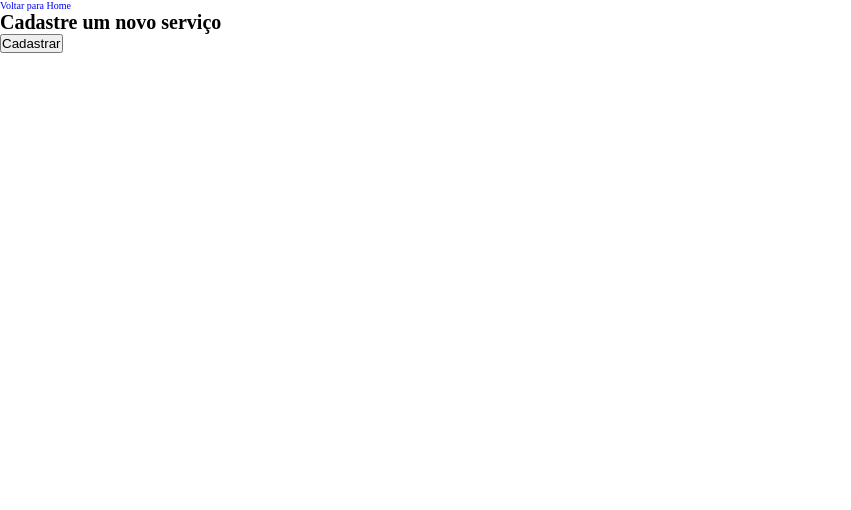
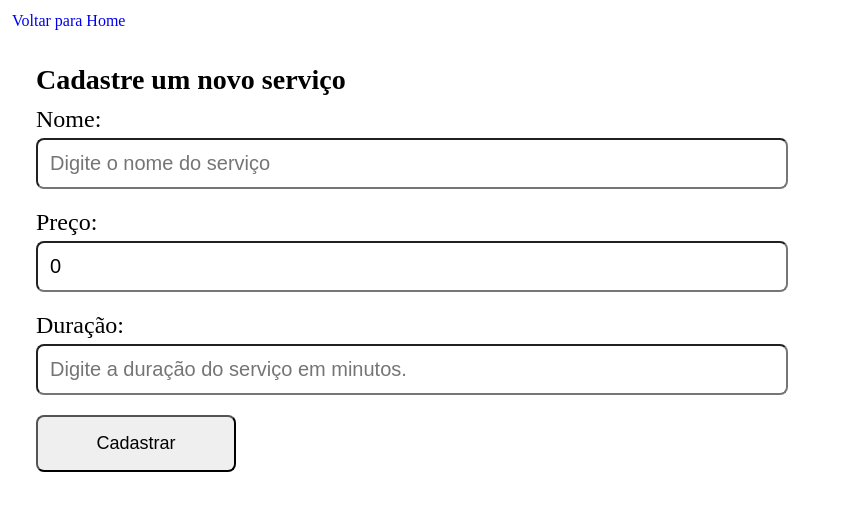
Before and after one commit to EduardoAugustoFReis/TCC-FrontEnd, a React (Vite) app: page /new-service in a window 1280 px wide. Shown: the top 510 px of the page, without its empty margins (0-851 px from the left). Built offline with nearby package versions, Linux system fonts and the light colour scheme; sample sign-in values are in the browser's storage.

Commit message:
Service section criada.

```diff
--- a/src/components/Footer/FooterItems/index.tsx
+++ b/src/components/Footer/FooterItems/index.tsx
@@ -10,17 +10,17 @@ const FooterItems = () => {
 
       <ul>
         <li>
-          <a href="/home" target="_blank">
+          <a href="#">
             <FaInstagram />
           </a>
         </li>
         <li>
-          <a href="/home" target="_blank">
+          <a href="#">
             <FaSquareXTwitter />
           </a>
         </li>
         <li>
-          <a href="/home" target="_blank">
+          <a href="#">
             <FaFacebook />
           </a>
         </li>
--- /dev/null
+++ b/src/components/ServiceData/ServiceCard/index.tsx
@@ -0,0 +1,47 @@
+import useAuth from "../../../context/Auth/useAuth";
+import type { IService } from "../../../types";
+import { ServiceCardContainer } from "./styles";
+import { FaRegTrashCan } from "react-icons/fa6";
+import { api } from "../../../services/api";
+
+interface ServiceCardProps {
+  service: IService;
+}
+
+const ServiceCard = ({ service }: ServiceCardProps) => {
+  const { user } = useAuth();
+
+  const handleDeleteService = async () => {
+    const confirmDeleteService = confirm(
+      "Você tem certeza que deseja deletar esse serviço ?"
+    );
+
+    if (confirmDeleteService) {
+      try {
+        api.delete(`/services/${service.id}`);
+        alert("Serviço deletado com sucesso.");
+      } catch (error) {
+        console.log("Erro ao deletar serviço.", error);
+      }
+    }
+  };
+
+  return (
+    <ServiceCardContainer>
+      <div className="serviceCard">
+        {user?.role === "admin" && (
+          <button onClick={handleDeleteService} className="trashButton">
+            <FaRegTrashCan />
+          </button>
+        )}
+        <div className="textBox">
+          <h3>{service.name}</h3>
+          <p>Preço: R$ {service.price}</p>
+          <p>Duração: {service.duration}</p>
+        </div>
+      </div>
+    </ServiceCardContainer>
+  );
+};
+
+export default ServiceCard;
--- /dev/null
+++ b/src/components/ServiceData/ServiceCard/styles.ts
@@ -0,0 +1,40 @@
+import styled from "styled-components";
+import { breakpoints } from "../../../styles/breakpoints";
+
+export const ServiceCardContainer = styled.div`
+  position: relative;
+  display: flex;
+  flex-direction: column;
+  align-items: flex-start;
+  border: 1px solid #000;
+  border-radius: 0.8rem;
+  padding: 1.8rem;
+
+  .textBox {
+    margin: 1.0rem 0rem;
+    h3 {
+      font-size: 2rem;
+      padding-bottom: 0.4rem;
+    }
+
+    p {
+      font-size: 1.8rem;
+    }
+  }
+
+  .trashButton {
+    position: absolute;
+    top: 0.5rem;
+    right: 0.5rem;
+    background: transparent;
+    border: none;
+    cursor: pointer;
+    font-size: 1.8rem;
+  }
+
+  @media (max-width: ${breakpoints.mobile}) {
+    .serviceCard {
+      flex-direction: column;
+    }
+  }
+`;
--- /dev/null
+++ b/src/components/ServiceData/index.tsx
@@ -0,0 +1,33 @@
+import { useEffect, useState } from "react"
+import { ServiceDataContainer } from "./styles"
+import type { IService } from "../../types";
+import { api } from "../../services/api";
+import ServiceCard from "./ServiceCard";
+
+const ServicesData = () => {
+  const [services, setServices] = useState<IService[] | null>([]);
+
+  useEffect(() => {
+    const fetchServices = async () => {
+      try {
+        const response = await api.get<IService[]>("/services");
+        setServices(response.data);
+      } catch (error) {
+        console.log("Erro ao buscar serviços", error);
+      }
+    };
+    fetchServices();
+  },[services])
+
+  return (
+    <ServiceDataContainer>
+      {services?.map(service => {
+        return (
+          <ServiceCard key={service.id} service={service}/>
+        )
+      })}
+    </ServiceDataContainer>
+  )
+}
+
+export default ServicesData
--- /dev/null
+++ b/src/components/ServiceData/styles.ts
@@ -0,0 +1,16 @@
+import styled from "styled-components";
+import { breakpoints } from "../../styles/breakpoints";
+
+export const ServiceDataContainer = styled.div`
+  display: flex;
+  justify-content: space-around;
+  flex-wrap: wrap;
+  gap: 0.5rem;
+
+  margin: 1.0rem 0rem;
+
+  @media (max-width: ${breakpoints.mobile}) {
+    display: flex;
+    flex-direction: column;
+  }
+`;
--- a/src/context/Auth/AuthProvider.tsx
+++ b/src/context/Auth/AuthProvider.tsx
@@ -22,7 +22,10 @@ export default function AuthProvider({ children }: AuthProviderProps) {
     setLoading(true);
     try {
       // retorna um "user" e o token
-      const response = await api.post<ILoginResponse>("/login", { email, password });
+      const response = await api.post<ILoginResponse>("/login", {
+        email,
+        password,
+      });
 
       // pego o "user" e o token da "data"
       const { user: loggedUser, token } = response.data;
@@ -43,10 +46,16 @@ export default function AuthProvider({ children }: AuthProviderProps) {
     }
   };
 
-  const logout = () => {
-    setUser(null);
-    localStorage.removeItem("user");
-    localStorage.removeItem("token");
+  const logout = async () => {
+    try {
+      await api.post<ILoginResponse>("/login/logout");
+    } catch (error) {
+      console.log("Erro ao fazer logout", error);
+    } finally {
+      setUser(null);
+      localStorage.removeItem("user");
+      localStorage.removeItem("token");
+    }
   };
   return (
     <AuthContext.Provider value={{ user, setUser, login, logout, loading }}>
--- a/src/pages/Home/index.tsx
+++ b/src/pages/Home/index.tsx
@@ -4,6 +4,7 @@ import GreetingSection from "../../components/GreetingSection";
 import Header from "../../components/Header";
 import HomeCarouselBox from "../../components/HomeCarouselBox";
 import SectionHome from "../../components/SectionHomePage";
+import ServicesData from "../../components/ServiceData";
 import UserDataSection from "../../components/UserDataSection";
 import {
   CarouselHomeContainer,
@@ -19,18 +20,18 @@ const Home = () => {
       <MainHomeContent>
         <GreetingHomeContainer>
           <UserDataSection />
-          <GreetingSection/>
+          <GreetingSection />
         </GreetingHomeContainer>
 
         <CarouselHomeContainer>
           <HomeCarouselBox />
         </CarouselHomeContainer>
 
-        <SectionHome title="Nossos Serviços">
-          <p>Nossos serviços</p>
+        <SectionHome title="Conheça nossos serviços">
+          <ServicesData />
         </SectionHome>
 
-        <SectionHome title="Conheça nosso time de Barbeiros">
+        <SectionHome title="Conheça nosso time de barbeiros">
           <BarbersData />
         </SectionHome>
       </MainHomeContent>
--- a/src/pages/MyAccount/index.tsx
+++ b/src/pages/MyAccount/index.tsx
@@ -1,4 +1,4 @@
-import { Link } from "react-router-dom";
+import { Link, useNavigate } from "react-router-dom";
 import { MyAccountContainer, MyAccountForm } from "./styles";
 import Input from "../../components/Input";
 import { useState } from "react";
@@ -13,6 +13,8 @@ const MyAccount = () => {
   const [password, setPassword] = useState("");
   const [phone, setPhone] = useState("");
   const [avatar, setAvatar] = useState<File | null>(null);
+  const navigate = useNavigate();
+
 
   const handleSubmit = async (e: React.FormEvent<HTMLFormElement>) => {
     e.preventDefault();
@@ -36,6 +38,7 @@ const MyAccount = () => {
       alert("Dados atualizados com sucesso.");
       setUser(updatedUser);
       localStorage.setItem("user", JSON.stringify(updatedUser));
+      navigate("/home");
     } catch (error) {
       console.log("Erro ao atulizar usuário", error);
     }
--- a/src/pages/NewEmployee/index.tsx
+++ b/src/pages/NewEmployee/index.tsx
@@ -1,6 +1,6 @@
 import { useState } from "react";
 import { NewEmployeeContainer, NewEmployeeForm } from "./styles";
-import { Link } from "react-router-dom";
+import { Link, useNavigate } from "react-router-dom";
 import Input from "../../components/Input";
 import SelectNewBarber from "../../components/SelectNewBarber";
 import { api } from "../../services/api";
@@ -13,6 +13,7 @@ const NewEmployee = () => {
   const [phone, setPhone] = useState("");
   const [role, setRole] = useState("");
   const [avatar, setAvatar] = useState<File | null>(null);
+  const navigate = useNavigate();
 
   const handleNewEmployeeSubmit = async (
     e: React.FormEvent<HTMLFormElement>
@@ -51,6 +52,7 @@ const NewEmployee = () => {
       setPhone("");
       setRole("");
       setAvatar(null);
+      navigate("/home");
     } catch (error) {
       console.log("Erro ao cadastrar novo funcionário.", error);
       alert("Erro ao cadastrar funcionário.");
--- a/src/pages/NewService/index.tsx
+++ b/src/pages/NewService/index.tsx
@@ -1,14 +1,84 @@
-import { Link } from "react-router-dom";
+import { Link, useNavigate } from "react-router-dom";
 import { NewServiceContainer, NewServiceForm } from "./styles";
+import Input from "../../components/Input";
+import { useState } from "react";
+import { api } from "../../services/api";
 
 const NewService = () => {
+  const [name, setName] = useState("");
+  const [price, setPrice] = useState(0);
+  const [duration, setDuration] = useState("");
+  const navigate = useNavigate();
+
+  const handleNewService = async (e: React.FormEvent<HTMLFormElement>) => {
+    e.preventDefault();
+
+    try {
+      if (!name.trim()) {
+        alert("O nome é obrigatório.");
+        return;
+      }
+
+      if (!price || isNaN(price) || price <= 0) {
+        alert("O preço é obrigatório, e deve ser maior que zero.");
+        return;
+      }
+
+      if (!duration.trim()) {
+        alert("A duração é obrigatória.");
+        return;
+      }
+
+      const response = await api.post("/services", {
+        name,
+        price,
+        duration,
+      });
+
+      alert("Serviço cadastrado com sucesso.");
+      setName("");
+      setPrice(0);
+      setDuration("");
+      navigate("/home");
+      console.log(response.data);
+    } catch (error) {
+      console.log("Erro ao cadastrar serviço.", error);
+    }
+  };
+
+  const capitalizeFirst = (text: string) => {
+    if (!text) return "";
+    return text.charAt(0).toUpperCase() + text.slice(1);
+  }
+
   return (
     <NewServiceContainer>
       <Link to={`/home`}>Voltar para Home</Link>
       <main>
-        <h1>Cadastre um novo serviço</h1>
-        <NewServiceForm>
-
+        <NewServiceForm onSubmit={handleNewService}>
+          <h2>Cadastre um novo serviço</h2>
+          <Input
+            id="name"
+            label="Nome:"
+            placeholder="Digite o nome do serviço"
+            value={name}
+            onChange={(e) => setName(capitalizeFirst(e.target.value))}
+          />
+          <Input
+            id="price"
+            label="Preço:"
+            type="number"
+            placeholder="Digite o preço do serviço"
+            value={price}
+            onChange={(e) => setPrice(Number(e.target.value))}
+          />
+          <Input
+            id="duration"
+            label="Duração:"
+            placeholder="Digite a duração do serviço em minutos."
+            value={duration}
+            onChange={(e) => setDuration(e.target.value)}
+          />
 
           <button type="submit">Cadastrar</button>
         </NewServiceForm>
--- a/src/pages/NewService/styles.ts
+++ b/src/pages/NewService/styles.ts
@@ -1,9 +1,44 @@
 import styled from "styled-components";
+import { breakpoints } from "../../styles/breakpoints";
 
 export const NewServiceContainer = styled.div`
+  padding: 1.2rem;
 
+  a {
+    font-size: 1.6rem;
+  }
 `;
 
 export const NewServiceForm = styled.form`
+  display: flex;
+  flex-direction: column;
+  padding: 2.4rem;
+  width: 80rem;
+  margin: 1rem 0;
 
+  h2 {
+    font-size: 2.8rem;
+  }
+
+  button {
+    margin-top: 1rem;
+    padding: 1.6rem;
+    font-size: 1.8rem;
+    width: 20rem;
+    border-radius: 0.8rem;
+  }
+
+  @media (max-width: ${breakpoints.mobile}) {
+    width: 30rem;
+
+    h2 {
+      font-size: 2.2rem;
+    }
+
+    button {
+      font-size: 1.6rem;
+      width: 15rem;
+      padding: 1.2rem;
+    }
+  }
 `;
```
Also changed, not shown: src/types/index.ts (+8 -0 lines).
